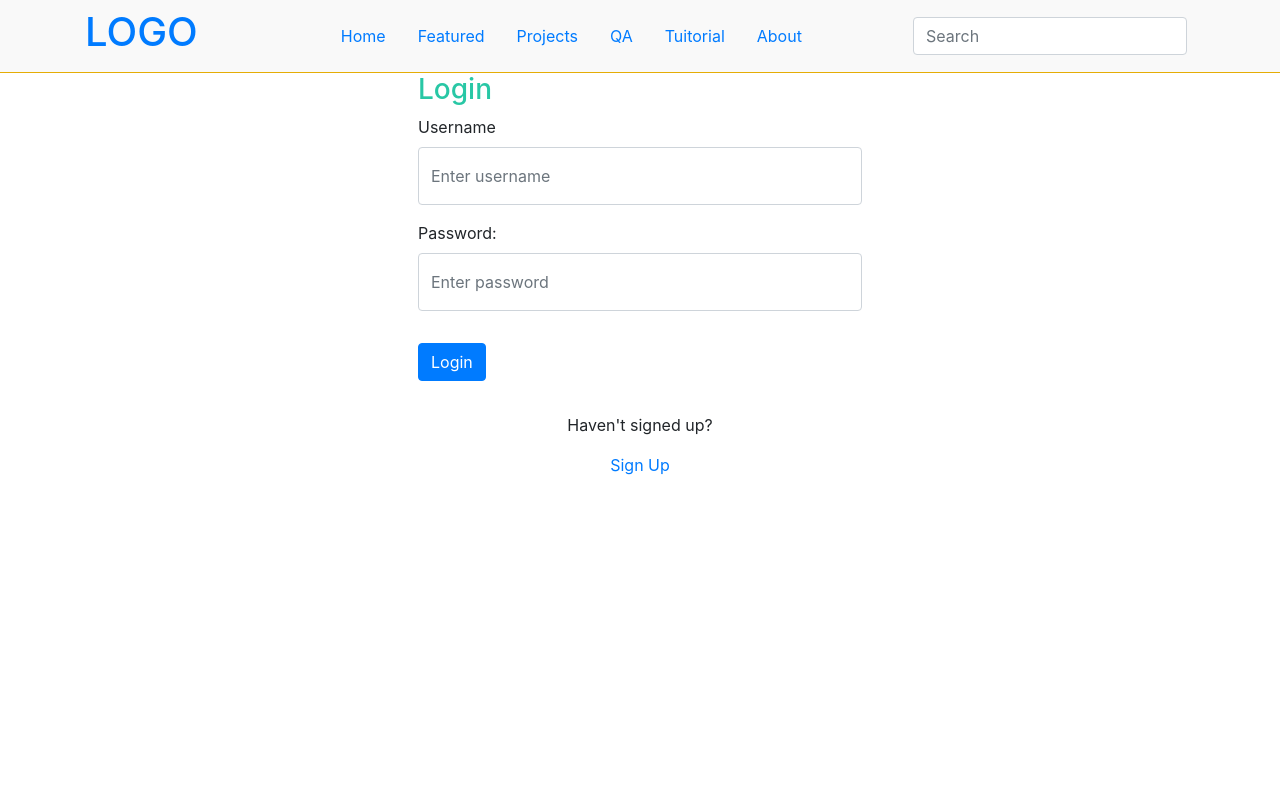
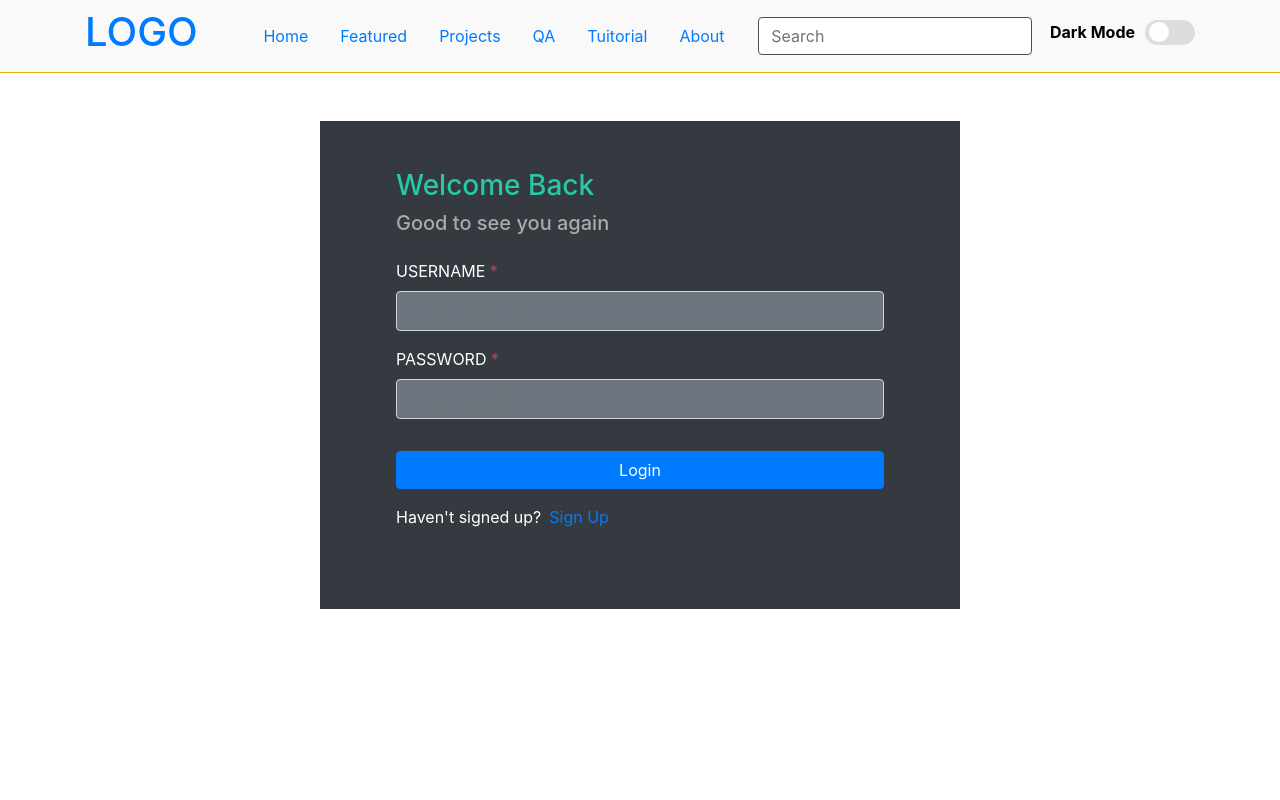
Before and after one commit to Professor-hilary/freedum, a Django app: page /login/ in a window 1280 px wide. Run offline with Django 5.2, Linux system fonts and the light colour scheme; some libraries are stand-ins or nearby versions.

Commit message:
Added light and dark mode

```diff
--- a/base/templates/base/feed_component.html
+++ b/base/templates/base/feed_component.html
@@ -1,8 +1,8 @@
 {% for room in rooms%}
 <style>
     .feed-item {
-        background: #fff; /* Light background for contrast */
-        border: 1px solid #ddd; /* Subtle border like SO */
+        background: var(--card-color); /* Light background for contrast */
+        border: 1px solid var(--card-border-color); /* Subtle border like SO */
         border-radius: 5px;
         margin-bottom: 15px;
         box-shadow: 2px 2px 5px rgba(0, 0, 0, 0.05);
@@ -68,7 +68,7 @@
 
     .description{
         font-size: 0.8em;
-        color: #444;
+        color: var(--feed-description);
     }
 </style>
 
--- a/base/templates/base/login_register.html
+++ b/base/templates/base/login_register.html
@@ -1,47 +1,59 @@
 {% extends 'main.html' %} {% block content %} {% if page == 'login' %}
 
 <div
-    class="container d-flex justify-center items-center flex-column"
-    style="align-items: center"
+    class="d-flex flex-column"
+    style="align-items: center; height: 90vh;"
 >
-    <form action="" class="" style="width: 40%" method="POST">
+    <div
+        class="container py-5 bg-dark w-50 d-flex justify-center items-center flex-column mt-5"
+        style="align-items: center; background-color:;"
+    >
+        <form action="" class="" style="width: 80%" method="POST">
             {% csrf_token %}
 
-        <h3 style="color: #28c7a5">Login</h3>
+            <h3 style="color: #28c7a5">Welcome Back</h3>
+            <h5 style="color: #aaa">Good to see you again</h5>
 
-        <div class="mb-3">
-            <label for="username" class="form-label">Username</label>
+            <div class="mb-3 mt-4">
+                <label for="username" class="form-label" style="color: white;">USERNAME <span class="text-danger">*</span></label>
                 <input
                     type="text"
                     name="username"
                     placeholder="Enter username"
                     id="username"
+                    style="height: 40px; background: #6c757d !important;"
                     class="form-control py-3"
                     aria-describedby="usernameHelp"
+
                 />
             </div>
 
             <div class="mb-3">
-            <label for="username" class="form-label">Password:</label>
+                <label for="username" class="form-label" style="color: white;">PASSWORD <span class="text-danger">*</span> </label>
                 <input
                     type="password"
                     name="password"
                     placeholder="Enter password"
                     id="password"
                     class="form-control py-3"
+                    style="height: 40px; background: #6c757d !important;"
+
                 />
             </div>
 
-        <button type="submit" class="btn btn-primary my-3">Login</button>
+            <button type="submit" class="btn btn-primary my-3 w-100">Login</button>
+
+            <div class="d-flex w-50">
+                <p style="color: white;" class="pr-2">Haven't signed up?</p>
+                <a href="{% url 'register' %}">Sign Up</a>
+            </div>
         </form>
 
-    <p>Haven't signed up?</p>
-    <a href="{% url 'register' %}">Sign Up</a>
     </div>
 
     {% else %}
 
-<div class="container" style="position: relative; top: 200px !important">
+    <div class="container" style="">
         <form action="" method="POST">
             {% csrf_token %} {{form.as_p}}
             <input type="submit" value="Register" />
@@ -50,5 +62,5 @@
         <p>Already have an account?</p>
         <a href="{% url 'login' %}">Log In</a>
     </div>
-
+</div>
 {% endif %} {% endblock %}
--- a/templates/main.html
+++ b/templates/main.html
@@ -14,11 +14,80 @@
         <link rel="stylesheet" href="{% static 'css/main.css' %}" media="screen">
 
         <style>
-            form{}
+            :root {
+                --bg-color: #ffffff;
+                --text-color: #000000;
+                --toggle-bg: #ddd;
+                --toggle-circle: #fff;
+                --card-color: #fff;
+                --card-border-color: #ddd;
+                --nav-bar: #f9f9f9;
+                --search-color: #fff;
+                --search-border: inherit;
+                --feed-description: #444;
+            }
+
+            .dark-mode {
+                --bg-color: #343a40;;
+                --text-color: #ffffff;
+                --toggle-bg: #444;
+                --toggle-circle: #222;
+                --card-color: rgb(42, 48, 54);;
+                --card-border-color: #777;
+                --nav-bar:rgb(41, 52, 63);
+                --search-color: rgb(40, 54, 68);
+                --search-border: #777;
+                --feed-description: #aaa;
+            }
+
+            body {
+                background-color: var(--bg-color);
+                color: var(--text-color);
+                transition: background-color 0.3s, color 0.3s;
+                /*display: flex;*/
+                /*justify-content: center;*/
+                /*align-items: center;*/
+                /*height: 100vh;*/
+                /*flex-direction: column;*/
+            }
+
+            .toggle-container {
+                display: flex;
+                align-items: center;
+                gap: 10px;
+                font-size: 16px;
+                font-weight: bold;
+                cursor: pointer;
+            }
+
+            .toggle-switch {
+                width: 50px;
+                height: 25px;
+                background-color: var(--toggle-bg);
+                border-radius: 50px;
+                position: relative;
+                transition: background-color 0.3s;
+            }
+
+            .toggle-circle {
+                width: 20px;
+                height: 20px;
+                background-color: var(--toggle-circle);
+                border-radius: 50%;
+                position: absolute;
+                top: 50%;
+                left: 4px;
+                transform: translateY(-50%);
+                transition: left 0.3s, background-color 0.3s;
+            }
+
+            .dark-mode .toggle-circle {
+                left: 26px;
+            }
         </style>
     </head>
 
-    <body class='pt-0'>
+    <body class='pt-0' style="background-color: var(--bg-color) !important;">
         {% include "navbar.html" %}
 
         {% if messages %}
--- a/templates/navbar.html
+++ b/templates/navbar.html
@@ -13,8 +13,9 @@
     .parent {
         position: sticky;
         top: 0px;
-        background-color: #f9f9f9;
+        background-color: var(--nav-bar);
     }
+
 </style>
 
 <div class="parent" style="position: sticky">
@@ -62,10 +63,43 @@
                     name="q"
                     placeholder="Search"
                     aria-label="Search"
+                    style="background-color: var(--search-color);border-color: var(--search-border);"
                 />
             </form>
+            <label class="toggle-container">
+                <span id="toggle-label">Dark Mode</span>
+                <div class="toggle-switch">
+                    <div class="toggle-circle"></div>
+                </div>
+            </label>
         </div>
     </nav>
 
     <hr class="m-0 bg-warning" style="" />
 </div>
+
+<script>
+    document.addEventListener("DOMContentLoaded", function () {
+        const toggleSwitch = document.querySelector(".toggle-switch");
+        const body = document.body;
+        const toggleLabel = document.getElementById("toggle-label");
+
+        // Check saved theme and apply
+        if (localStorage.getItem("theme") === "dark") {
+            body.classList.add("dark-mode");
+            toggleLabel.textContent = "Light Mode";
+        }
+
+        toggleSwitch.addEventListener("click", () => {
+            if (body.classList.contains("dark-mode")) {
+                body.classList.remove("dark-mode");
+                localStorage.setItem("theme", "light");
+                toggleLabel.textContent = "Dark Mode";
+            } else {
+                body.classList.add("dark-mode");
+                localStorage.setItem("theme", "dark");
+                toggleLabel.textContent = "Light Mode";
+            }
+        });
+    });
+</script>
```
Also changed, not shown: db.sqlite3. Lines whose indentation alone changed are shown as unchanged.
